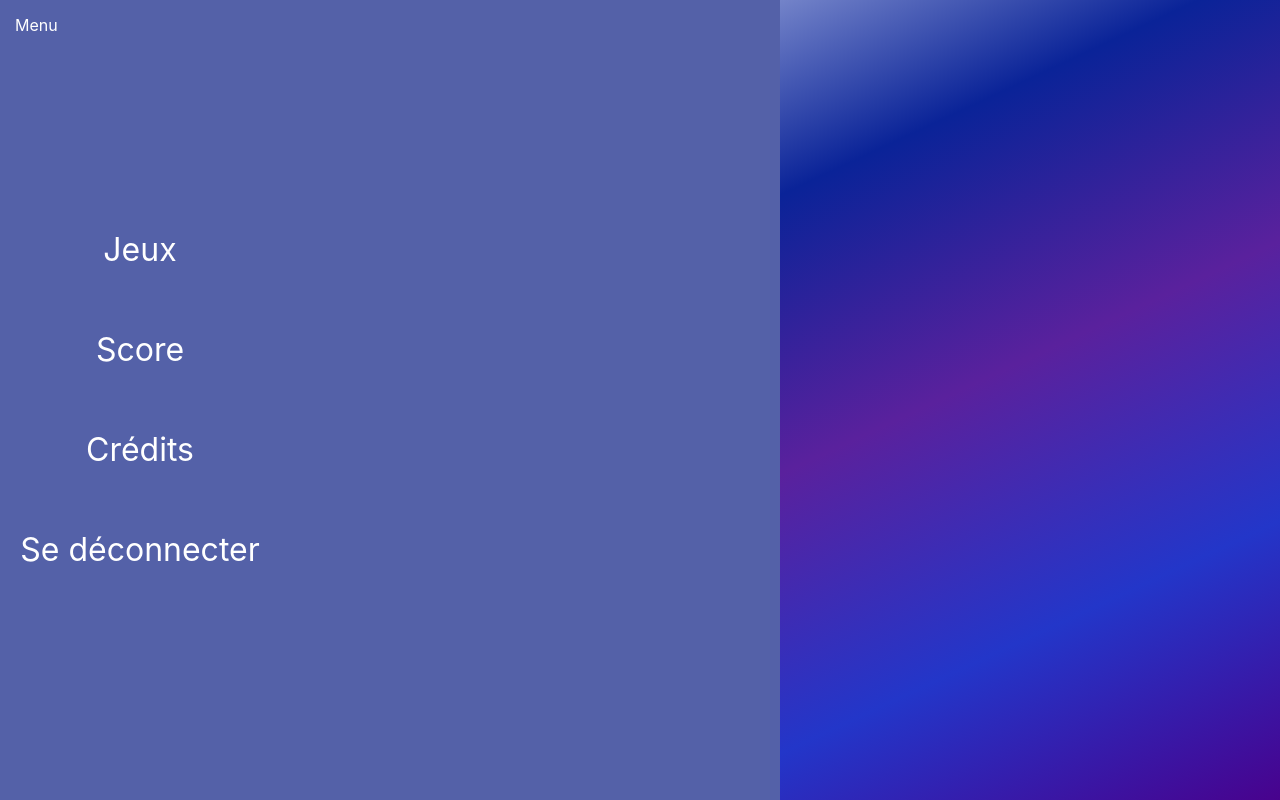
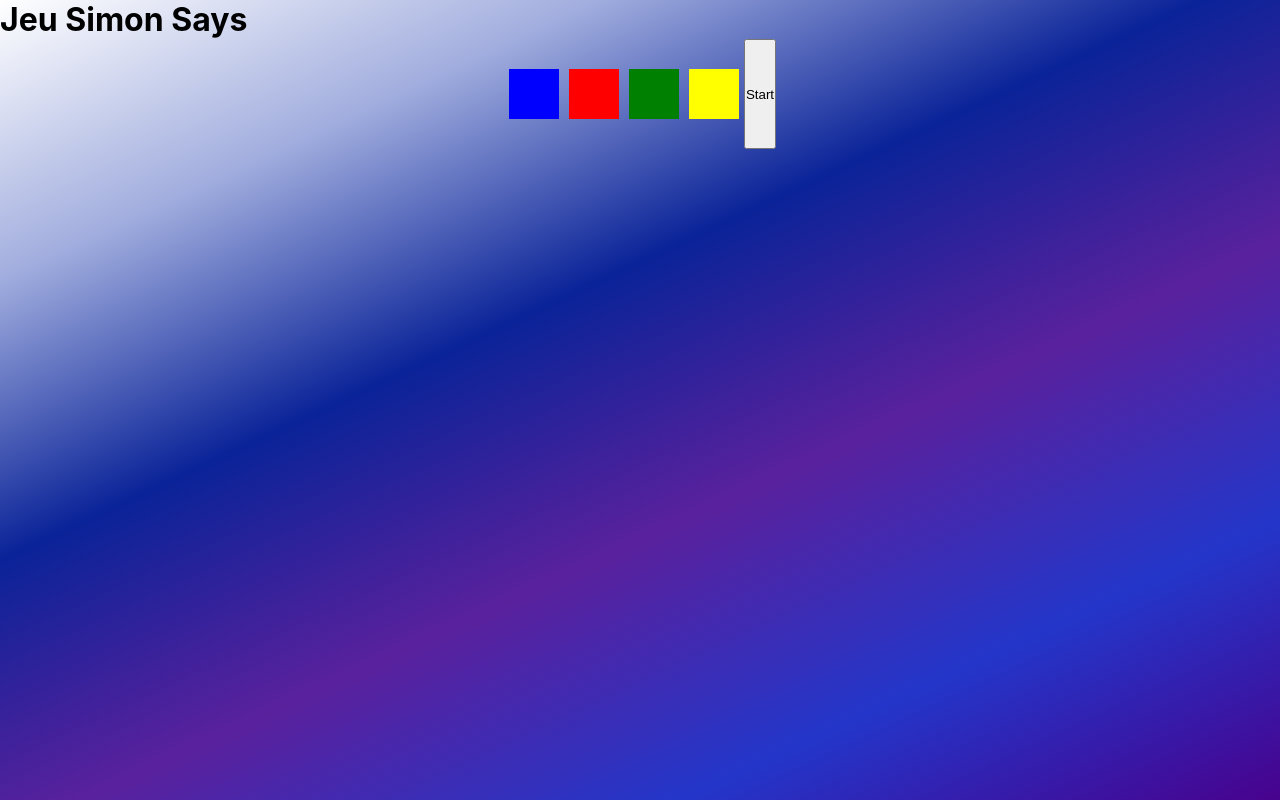
Before and after one commit to Y1N6/gamingzone, a React (Create React App) app: page /simonSays in a window 1280 px wide. Built offline with nearby package versions, Linux system fonts and the light colour scheme.

Commit message:
added random array, and increment function for each loop

```diff
--- a/src/components/SimonSays.js
+++ b/src/components/SimonSays.js
@@ -1,10 +1,57 @@
+import { useState, useEffect } from "react";
 import Nav from "./Nav";
+import "./styles/SimonSays.css";
 
 const SimonSays = () => {
+  const [pattern, setPattern] = useState([]);
+  const [showNumber, setShowNumber] = useState(0);
+  const choices = ["blueBtn", "redBtn", "greenBtn", "yellowBtn"];
+
+  useEffect(() => {
+    const patternIncrement = () => {
+      let patternArray = [];
+      for (let i = 0; i < 100; i++)
+        patternArray.push(Math.floor(Math.random() * 4));
+      console.log(patternArray);
+      setPattern(patternArray);
+    };
+    patternIncrement();
+  }, []);
+
+  const handleClick = () => {
+    console.log("clicked");
+    setShowNumber((showNumber) => showNumber + 1);
+  };
+
+  useEffect(() => {
+    console.log(showNumber);
+    const lightTiles = () => {
+      if (pattern.length) {
+        for (let i = 0; i < showNumber; i++) {
+          const tileChosen = pattern[i];
+          const tile = document.querySelector(`#${choices[tileChosen]}`);
+          console.log(tile);
+          tile.classList.add("chosen");
+          tile.onanimationend = () => {
+            tile.classList.remove("chosen");
+          };
+        }
+      }
+    };
+    lightTiles();
+  }, [showNumber]);
+
   return (
     <div className="gameContainer">
-      <Nav />
+      {/* <Nav /> */}
       <h1>Jeu Simon Says</h1>
+      <div className="simonGameWrapper">
+        <div className="colorBtn" id="blueBtn"></div>
+        <div className="colorBtn" id="redBtn"></div>
+        <div className="colorBtn" id="greenBtn"></div>
+        <div className="colorBtn" id="yellowBtn"></div>
+        <button onClick={handleClick}>Start</button>
+      </div>
     </div>
   );
 };
--- /dev/null
+++ b/src/components/styles/SimonSays.css
@@ -0,0 +1,45 @@
+.colorBtn {
+  height: 50px;
+  width: 50px;
+}
+
+.simonGameWrapper {
+  display: flex;
+  justify-content: center;
+}
+
+.colorBtn {
+  margin: 30px 5px;
+}
+
+#greenBtn {
+  background-color: green;
+}
+#blueBtn {
+  background-color: blue;
+}
+#redBtn {
+  background-color: red;
+}
+#yellowBtn {
+  background-color: yellow;
+}
+
+#greenBtn.chosen,
+#blueBtn.chosen,
+#redBtn.chosen,
+#yellowBtn.chosen {
+  animation: 1s tileAnimate;
+}
+
+@keyframes tileAnimate {
+  0% {
+    transform: scale(1);
+  }
+  50% {
+    transform: scale(0.5);
+  }
+  100% {
+    transform: scale(1);
+  }
+}
```
